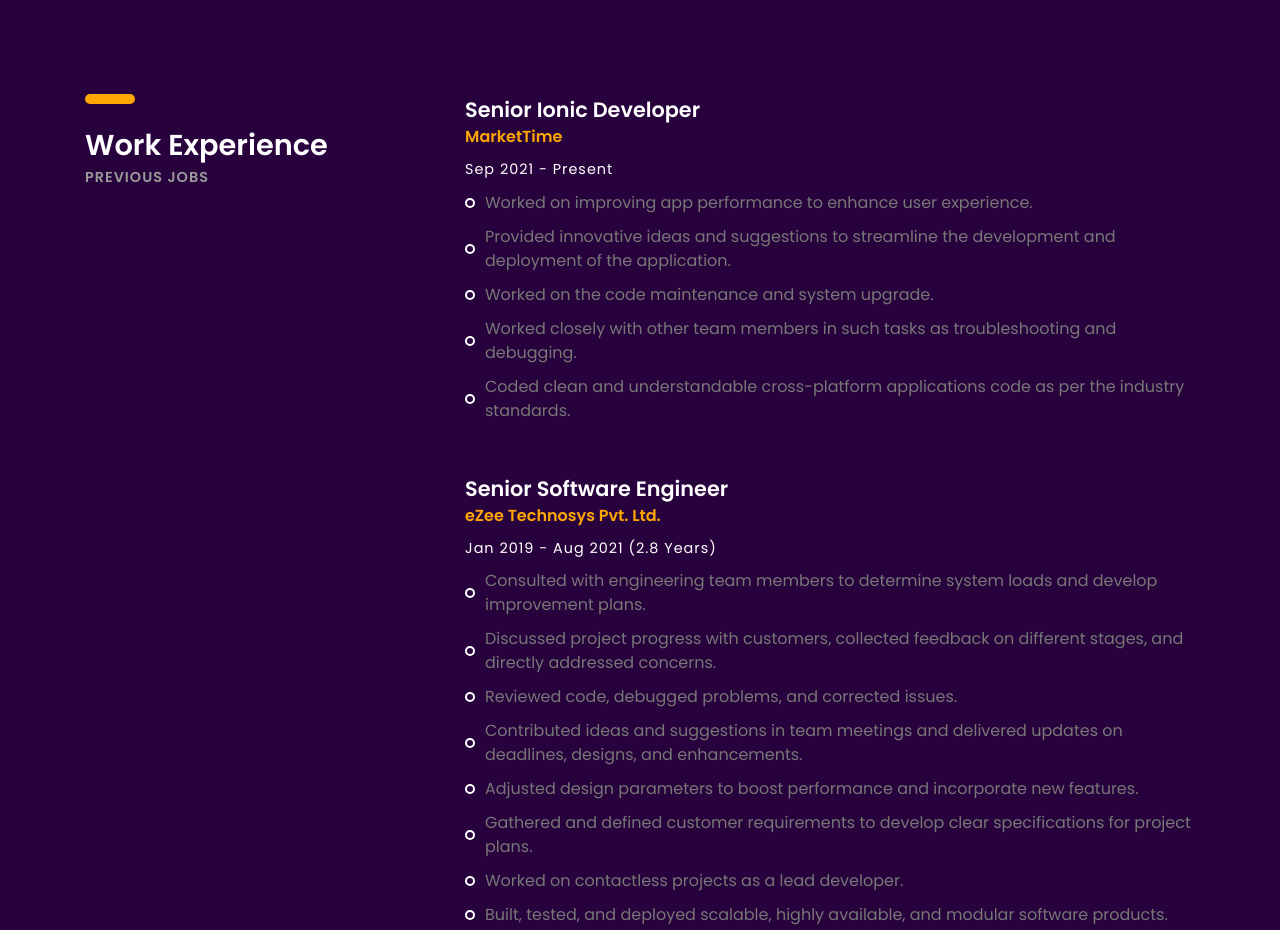
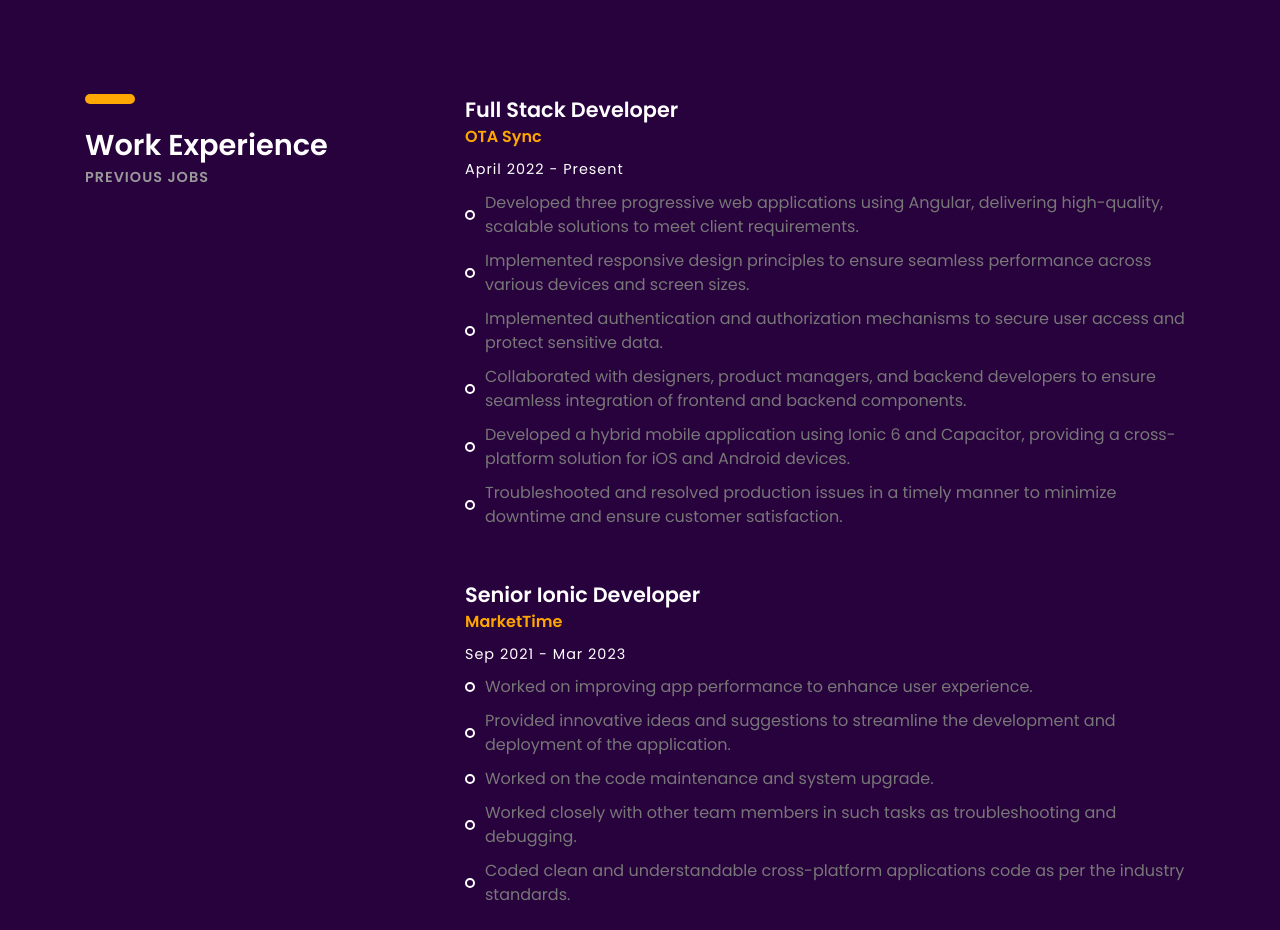
Before and after one commit to ManthanBhatt/manthanbhatt.github.io, a plain HTML site: page index.html in a window 1280 px wide. Shown: the part 1600-2530 px from the top of the page. Drawn offline with Linux system fonts and the light colour scheme; no server answers; files whose address does not match are found by name.

Commit message:
updated site content and added new profile

```diff
--- a/common-css/style.css
+++ b/common-css/style.css
@@ -293,3 +293,27 @@ header .downlad-btn:hover{ -webkit-transform: translateY(-4px); transform: trans
 	border-top-left-radius: 10px;
 	border-top-right-radius: 10px;
 }
+
+#blog {
+	max-height: 30rem;
+    overflow: auto;
+}
+
+::-webkit-scrollbar {
+	width: 10px;
+  }
+
+  /* Track */
+  ::-webkit-scrollbar-track {
+	background: #f1f1f1;
+  }
+
+  /* Handle */
+  ::-webkit-scrollbar-thumb {
+	background: #888;
+  }
+
+  /* Handle on hover */
+  ::-webkit-scrollbar-thumb:hover {
+	background: #555;
+  }
--- a/index.html
+++ b/index.html
@@ -12,9 +12,10 @@
 		content="HTML, CSS, JS, Javascript, Manthan, Manthan Bhatt, Software Engineer, Web Developer, Software Developer, Application Developer, PHP, Nodejs, manthan, bhatt, manthan bhatt, surat, india, gujarat">
 	<meta name="author" content="Manthan Bhatt">
 	<meta property="og:title" content="Manthan Bhatt">
-    <meta property="og:type" content="website">
-    <meta property="og:description" content="Hi I'm Manthan Bhatt. I am professional full stack software engineer believing in converting idea into system using latest technologies.">
-    <meta property="og:image" content="images/profile.jpg">
+	<meta property="og:type" content="website">
+	<meta property="og:description"
+		content="Hi I'm Manthan Bhatt. I am professional full stack software engineer believing in converting idea into system using latest technologies.">
+	<meta property="og:image" content="images/profile.jpg">
 
 	<link rel="shortcut icon" type="image/x-icon" href="images/favicon.ico" />
 
@@ -226,10 +227,35 @@
 				</div><!-- col-sm-4 -->
 				<div class="col-sm-8">
 					<div class="experience margin-b-50">
+						<h4><b>Full Stack Developer</b></h4>
+						<h5 class="font-yellow"><b>OTA Sync</b></h5>
+						<h6 class="margin-t-10">April 2022 - Present</h6>
+						<ul class="list margin-b-30 margin-t-10">
+							<li>Developed three progressive web applications using Angular, delivering high-quality,
+								scalable
+								solutions to meet client requirements.</li>
+							<li>Implemented responsive design principles to ensure seamless performance across various
+								devices
+								and screen sizes.</li>
+							<li>Implemented authentication and authorization mechanisms to secure user access and
+								protect
+								sensitive data.</li>
+							<li>Collaborated with designers, product managers, and backend developers to ensure seamless
+								integration of frontend and backend components.
+							</li>
+							<li>Developed a hybrid mobile application using Ionic 6 and Capacitor, providing a
+								cross-platform solution
+								for iOS and Android devices.</li>
+							<li>Troubleshooted and resolved production issues in a timely manner to minimize downtime
+								and ensure
+								customer satisfaction.</li>
+						</ul>
+					</div><!-- experience -->
+
+					<div class="experience margin-b-50">
 						<h4><b>Senior Ionic Developer</b></h4>
 						<h5 class="font-yellow"><b>MarketTime</b></h5>
-						<h6 class="margin-t-10">Sep 2021 - Present</h6>
-						<!-- 						<p class="font-semi-white margin-tb-30">I worked as an intern at aeon web technology where I was responsible for the development of the business logic and UI enhancement.</p> -->
+						<h6 class="margin-t-10">Sep 2021 - Mar 2023</h6>
 						<ul class="list margin-b-30 margin-t-10">
 							<li>Worked on improving app performance to enhance user experience.</li>
 							<li>Provided innovative ideas and suggestions to streamline the development and deployment
@@ -240,12 +266,6 @@
 							<li>Coded clean and understandable cross-platform applications code as per the industry
 								standards.</li>
 						</ul>
-						<!--
-						<ul class="list margin-b-30">
-							<li>Duis non volutpat arcu, eu mollis tellus.</li>
-							<li>Quis consequat nulla effi citur at.</li>
-							<li>Sed finibus aliquam neque sit.</li>
-						</ul>-->
 					</div><!-- experience -->
 
 					<div class="experience margin-b-50">
```
Also changed, not shown: images/profile.jpg.
